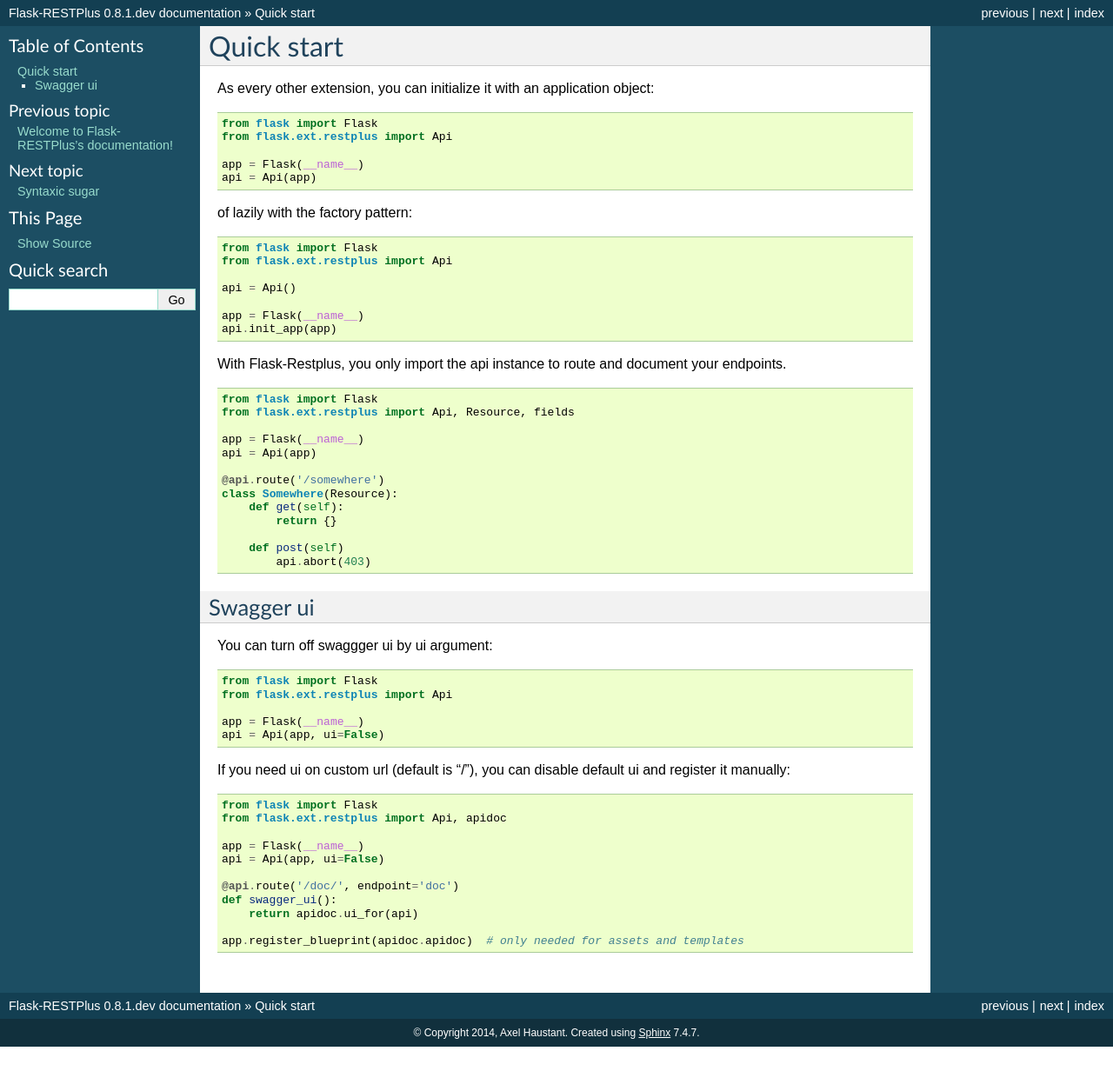
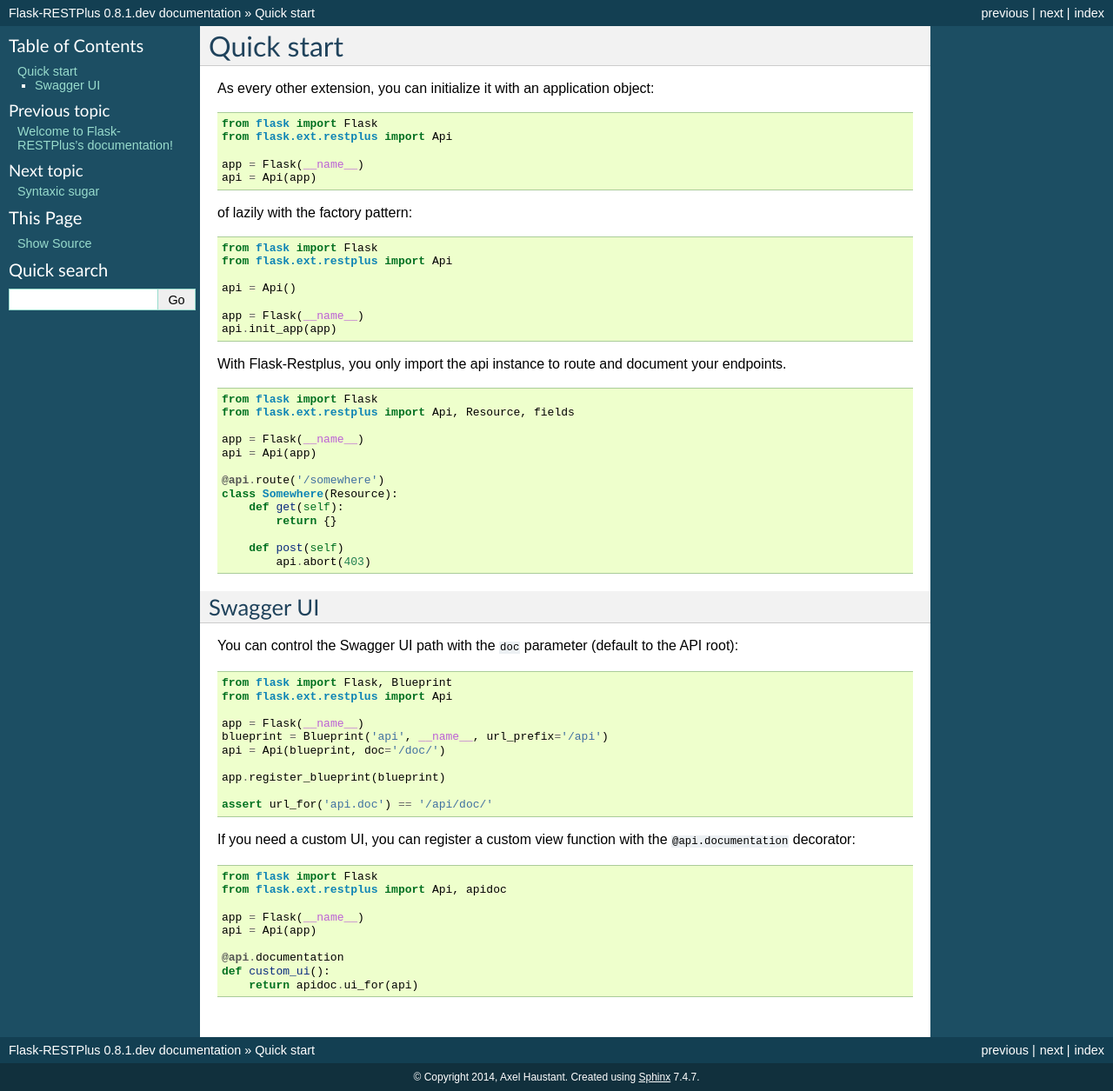
Before and after one commit to noirbizarre/flask-restplus, a Sphinx documentation site: the page built from doc/quickstart.rst, in a window 1280 px wide. Shown: the whole page at 87% size. Built offline with Sphinx 7.4.7, drawn with Linux system fonts in a browser that asks for light colours; before the commit the page ends 1204 px from its top, so only the background shows below that.

Commit message:
Refactor Swagger UI handling

```diff
--- a/CHANGELOG.rst
+++ b/CHANGELOG.rst
@@ -4,7 +4,10 @@
 Current
 -------
 
-- Nothing yet
+- Refactor Swagger UI handling:
+    - allow to register a custom view with``@api.documentation``
+    - allow to register a custom URL with the ``doc`` parameter
+    - allow to disable documentation with ``doc=False``
 
 
 0.8.0
--- a/doc/quickstart.rst
+++ b/doc/quickstart.rst
@@ -43,20 +43,26 @@
             api.abort(403)
 
 
-Swagger ui
+Swagger UI
 ----------
 
-You can turn off swaggger ui by ui argument:
+You can control the Swagger UI path with the ``doc`` parameter (default to the API root):
 
 .. code-block:: python
 
-    from flask import Flask
+    from flask import Flask, Blueprint
     from flask.ext.restplus import Api
 
     app = Flask(__name__)
-    api = Api(app, ui=False)
+    blueprint = Blueprint('api', __name__, url_prefix='/api')
+    api = Api(blueprint, doc='/doc/')
 
-If you need ui on custom url (default is "/"), you can disable default ui and register it manually:
+    app.register_blueprint(blueprint)
+
+    assert url_for('api.doc') == '/api/doc/'
+
+If you need a custom UI, you can register a custom view function
+with the ``@api.documentation`` decorator:
 
 .. code-block:: python
 
@@ -64,10 +70,8 @@
     from flask.ext.restplus import Api, apidoc
 
     app = Flask(__name__)
-    api = Api(app, ui=False)
+    api = Api(app)
 
-    @api.route('/doc/', endpoint='doc')
-    def swagger_ui():
+    @api.documentation
+    def custom_ui():
         return apidoc.ui_for(api)
-
-    app.register_blueprint(apidoc.apidoc)  # only needed for assets and templates
```
Also changed, not shown: doc/swaggerui.rst (+4 -5 lines), 2 other files.
